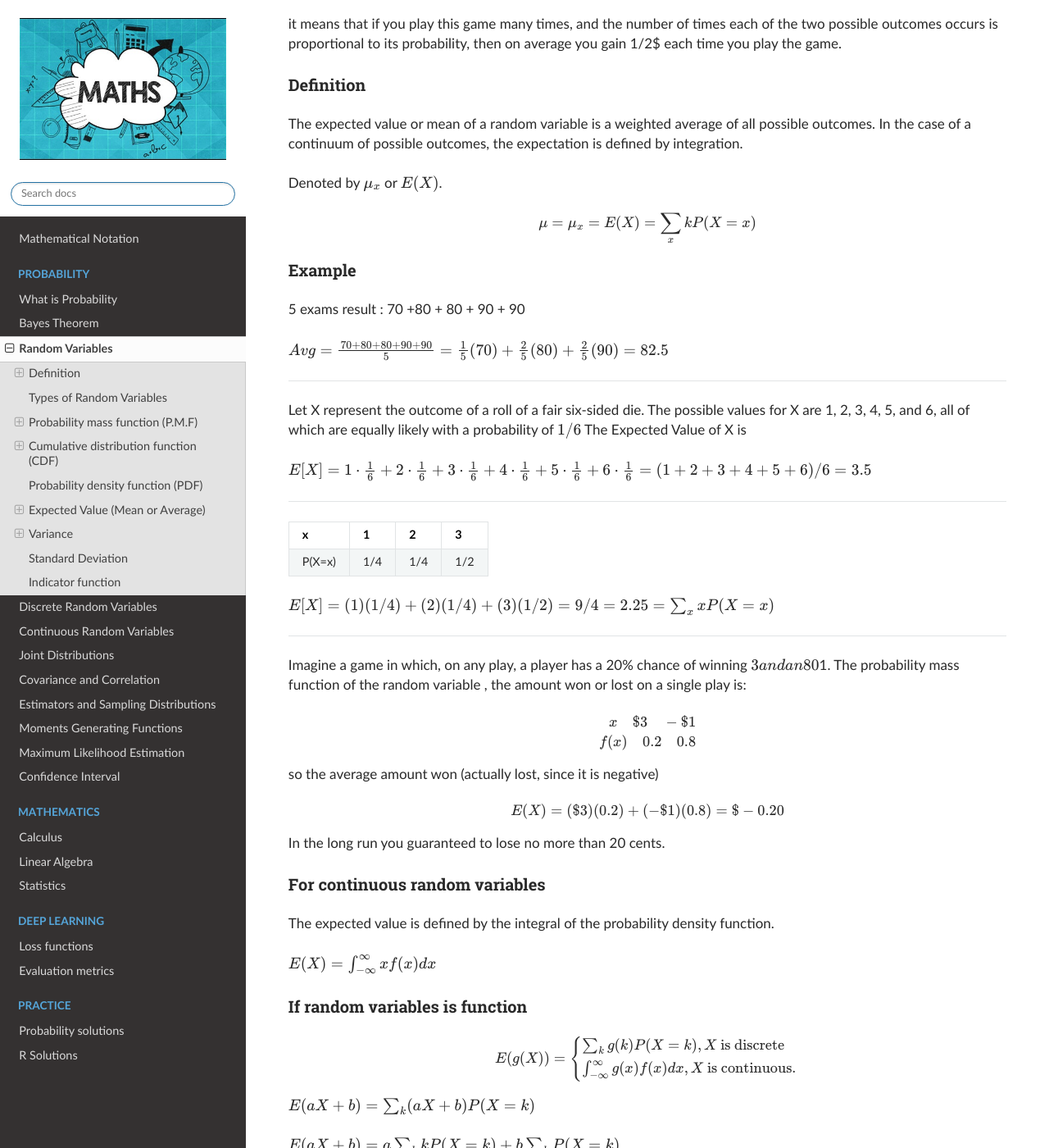
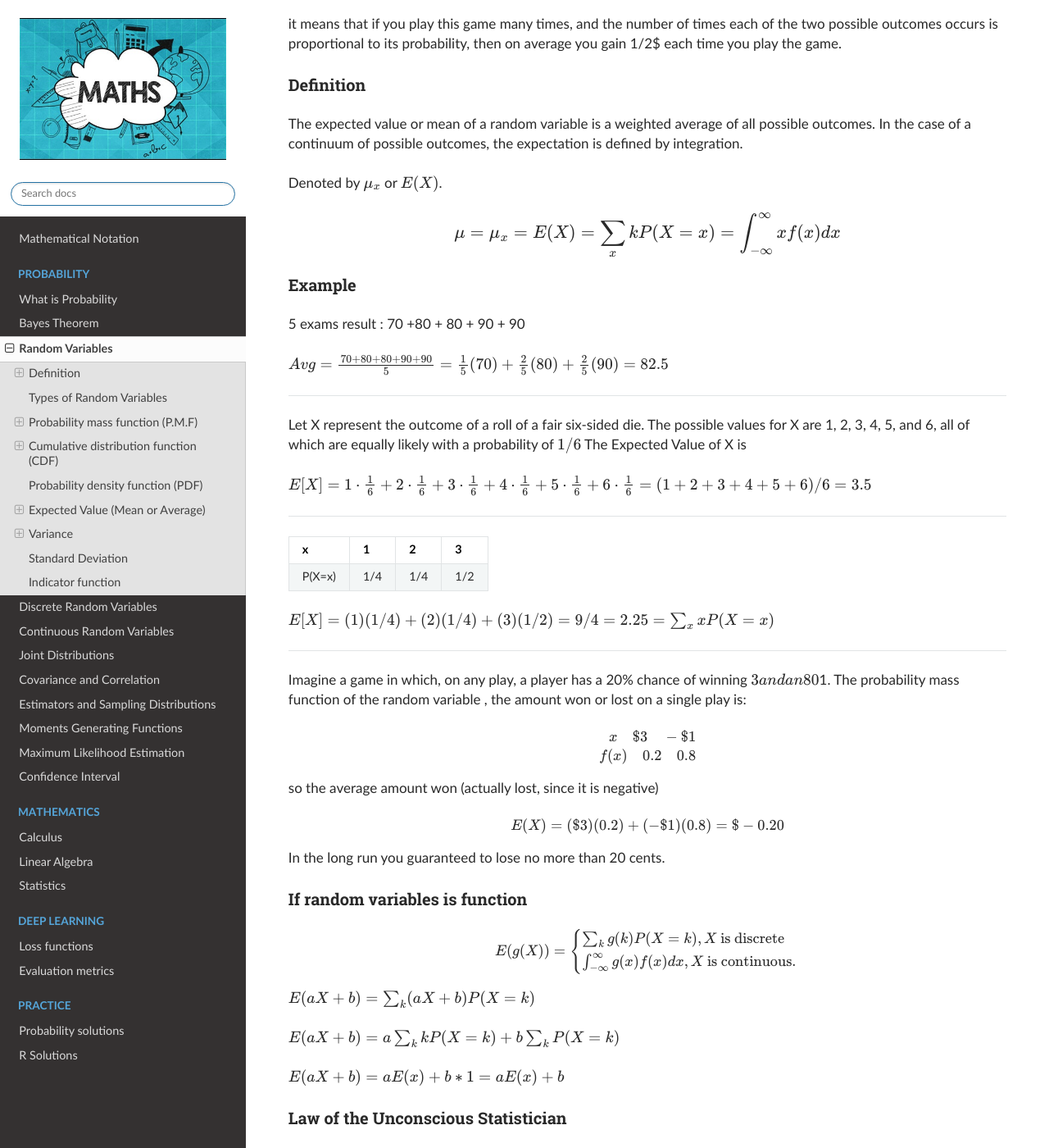
Before and after one commit to akkefa/ml-notes, a Sphinx documentation site: the page built from docs/probability/random_variable.md, in a window 1280 px wide and 1400 px high, scrolled down 3299 px. Shown: the whole window at 82% size. Built offline with Sphinx 7.4.7 and the Read the Docs theme 2.0.0, drawn with Linux system fonts in a browser that asks for light colours.

Commit message:
new changes

```diff
--- a/docs/probability/random_variable.md
+++ b/docs/probability/random_variable.md
@@ -145,7 +145,7 @@ case of a continuum of possible outcomes, the expectation is defined by integrat
 Denoted by $\mu_x$ or $E(X)$.
 
 $$
-\mu=\mu_x=E(X)=\sum_{x} k P(X=x)
+\large \mu=\mu_x=E(X)=\sum_{x} k P(X=x) = \int_{-\infty}^{\infty} x f(x) d x
 $$
 
 ### Example
@@ -183,12 +183,6 @@ E(X)=(\$ 3)(0.2)+(-\$ 1)(0.8)=\$-0.20
 $$
 
 In the long run you guaranteed to lose no more than 20 cents.
-
-### For continuous random variables
-
-The expected value is defined by the integral of the probability density function.
-
-$E(X)=\int_{-\infty}^{\infty} x f(x) d x$
 
 ### If random variables is function
 
```
Also changed, not shown: docs/deep_learning/loss_functions.md (+2 -2 lines).
